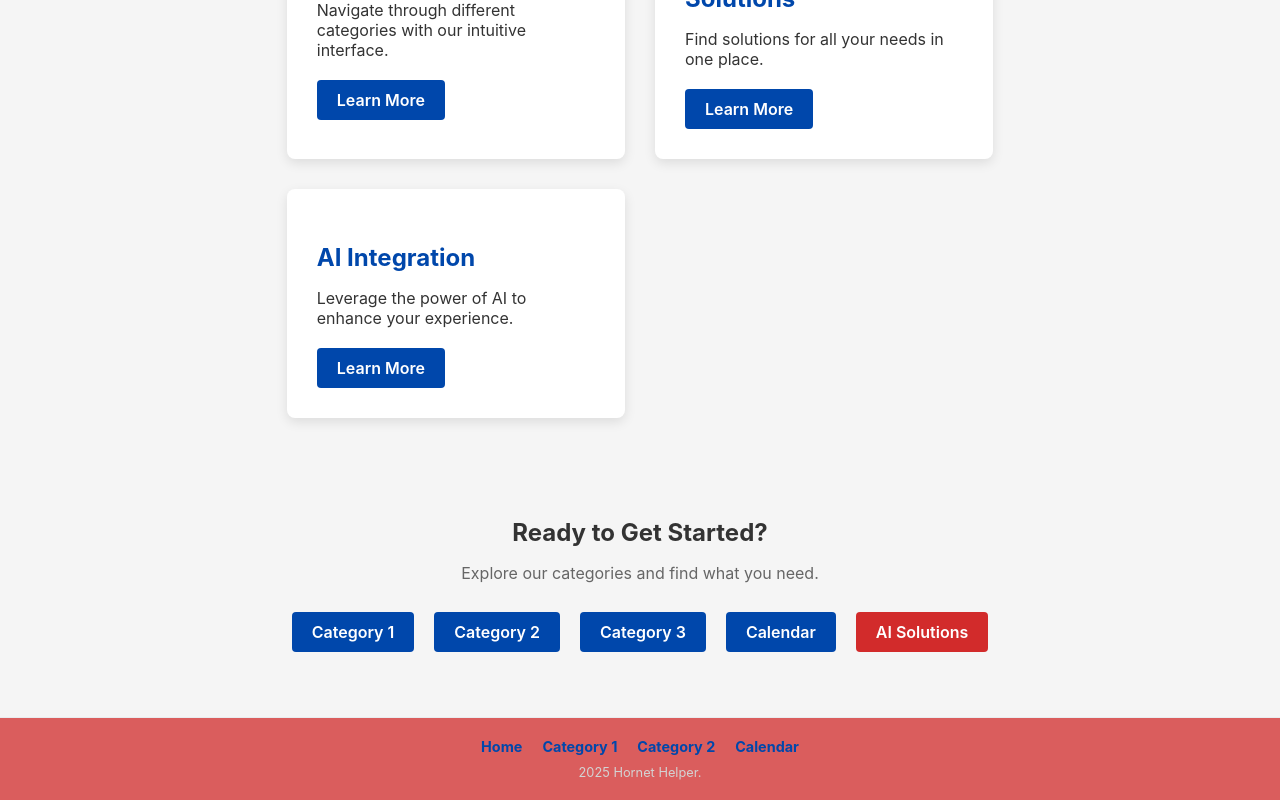
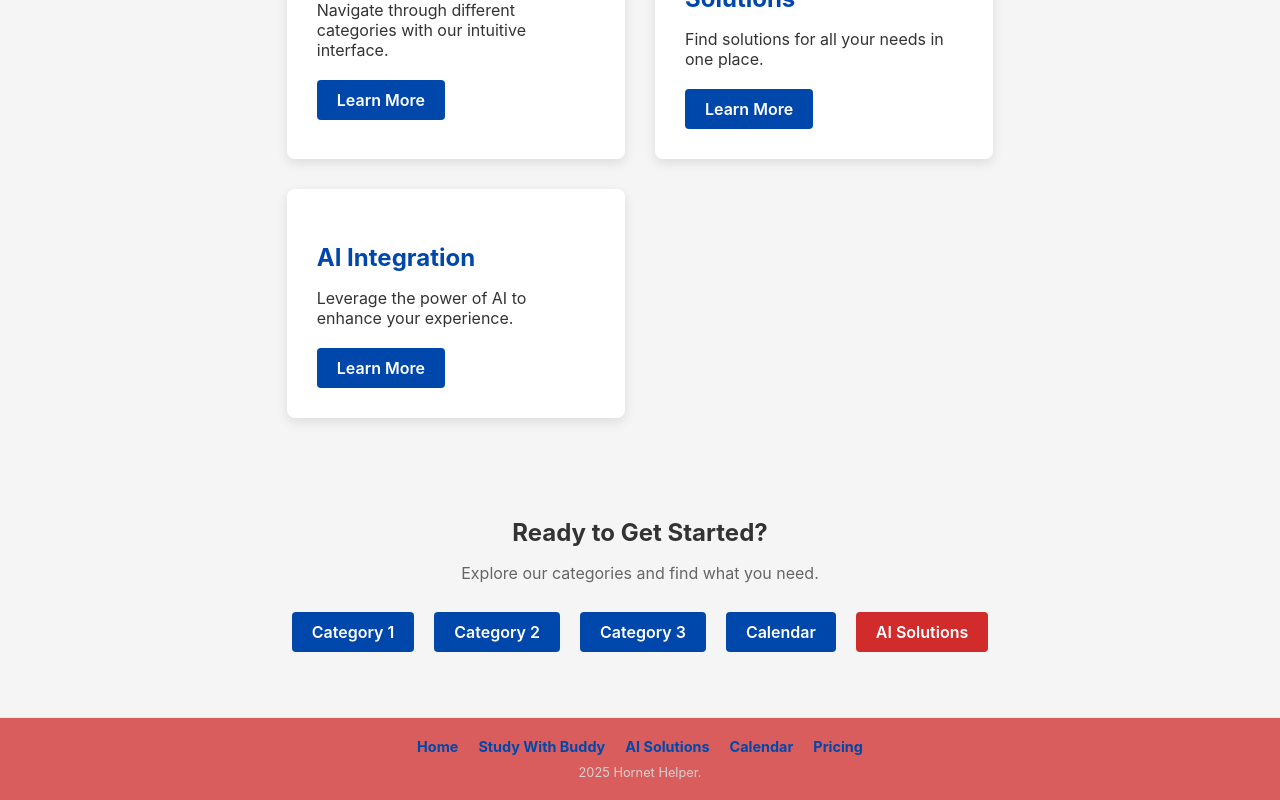
Before and after one commit to murayeeto/HornetHelper, a React (Create React App) app in the folder frontend/: page / in a window 1280 px wide. Shown: the part 716-1516 px from the top of the page. Built offline with nearby package versions, Linux system fonts and the light colour scheme; no server answers.

Commit message:
updated footer

```diff
--- a/frontend/src/components/Footer.js
+++ b/frontend/src/components/Footer.js
@@ -7,9 +7,10 @@ const Footer = () => {
       <div className="footer-content">
         <div className="footer-links">
           <Link to="/">Home</Link>
-          <Link to="/category1">Category 1</Link>
-          <Link to="/category2">Category 2</Link>
+          <Link to="/studywithbuddy">Study With Buddy</Link>
+          <Link to="/ai">AI Solutions</Link>
           <Link to="/calendar">Calendar</Link>
+          <Link to="/pricing">Pricing</Link>
         </div>
         <div className="footer-copyright">
             {new Date().getFullYear()} Hornet Helper.
```
